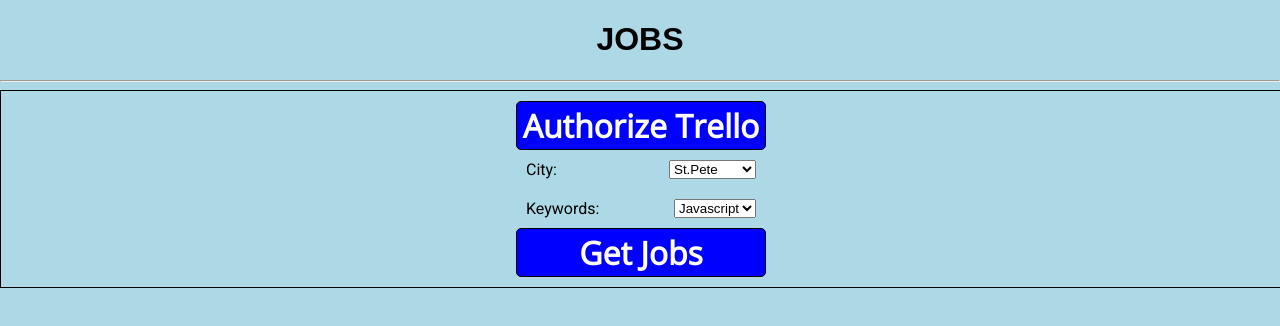
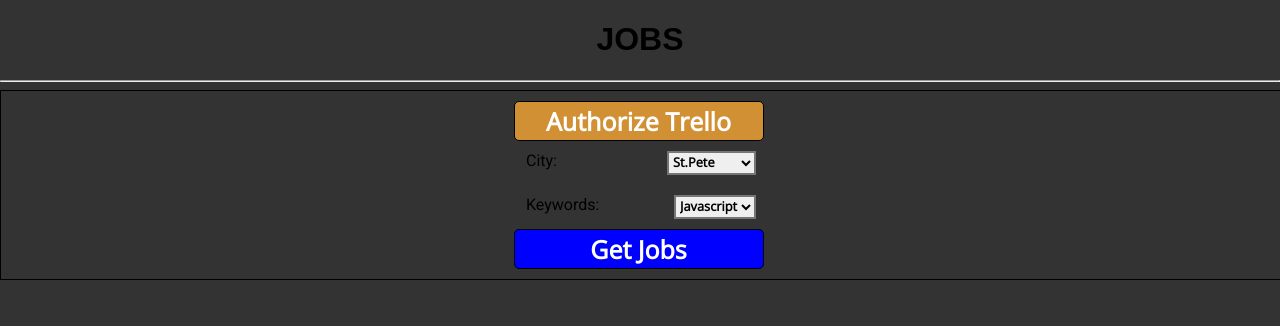
Before and after one commit to bam1056/JobSearch, a React app: page / in a window 1280 px wide. Shown: the top 326 px of the page. Built offline with nearby package versions, Linux system fonts and the light colour scheme.

Commit message:
just saving progress so far

```diff
--- a/src/components/App.js
+++ b/src/components/App.js
@@ -79,7 +79,7 @@
     return <div>
       <h1 style={{textAlign: 'center'}}>JOBS</h1> <hr />
       <div style={styles.select}>
-        <button
+        <button className='trello'
           style={styles.authTrelloButton}
           onClick={this.authorize}>
           Authorize Trello
@@ -103,7 +103,7 @@
             <option value='Junior'>Junior</option>
           </select>
         </div>
-        <button
+        <button className='jobs'
           onClick={this.getJobs}
           style={styles.authTrelloButton}>
           Get Jobs
--- a/src/components/styles.js
+++ b/src/components/styles.js
@@ -33,12 +33,12 @@
     // fontSize: '1em'
   },
   authTrelloButton: {
-    margin: '0 auto',
-    backgroundColor: 'blue',
-    color: 'white',
-    fontWeight: 'bold',
-    fontSize: '2em',
-    width: '250px'
+    // margin: '0 auto',
+    // backgroundColor: 'blue',
+    // color: 'white',
+    // fontWeight: 'bold',
+    // fontSize: '2em',
+    // width: '250px'
   },
   dropdown: {
     display: 'flex',
--- a/src/styles/screen.sass
+++ b/src/styles/screen.sass
@@ -1,9 +1,16 @@
 @import 'utility'
 
+//***** Fonts *****
 $base-text-size: 16px
 $base-font-family: sans-serif
 $body-font: 'Open Sans', sans-serif
 $important-font: 'Roboto', sans-serif
+
+
+// ***** Colors *****
+
+$body-color: #333333
+$trello-color: #D29034
 
 html
   text-size-adjust: 100%
@@ -12,7 +19,7 @@
   @include font-smoothing(on)
   margin: 0
   font: $base-text-size / 1 $base-font-family
-  background-color: lightblue
+  background-color: #333333
 
 .CardContainer
   background-color: #E2E4E6
@@ -24,6 +31,16 @@
 
 button, label
   font-family: 'Roboto', sans-serif
+
+.trello
+  background-color: $trello-color
+
+.trello, .jobs
+  font:
+    size: 25px
+    weight: bold
+  width: 250px
+
 
 ul
   background-color: white
@@ -55,7 +72,14 @@
 
 ul button
   background-color: darken(blue, 20%)
-  color: #D29034
+  color: $trello-color
   font:
     size: 17px
     weight: bold
+
+select
+  border-width: .2em
+  font:
+    family: $body-font
+    weight: bold
+    size: .8em
```
